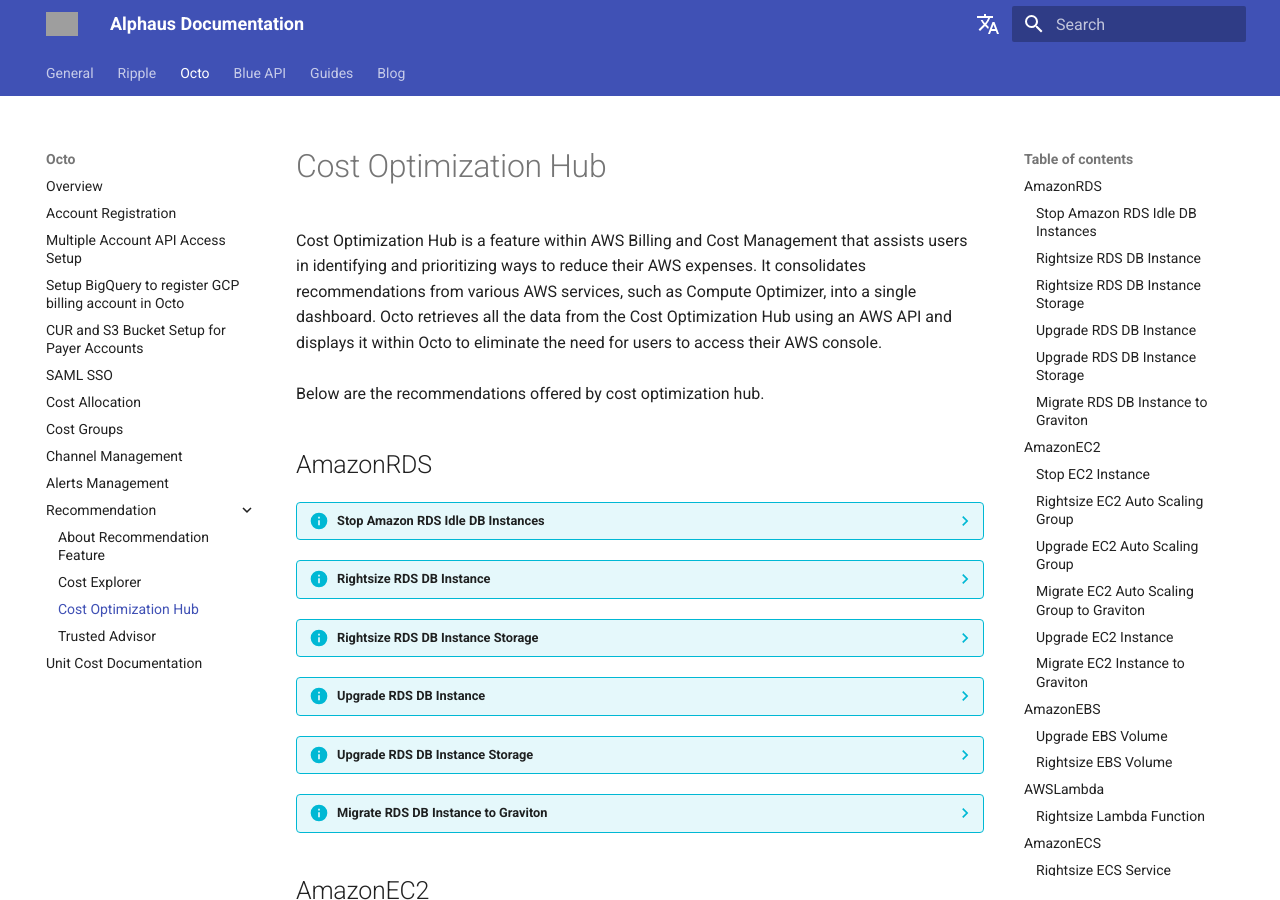
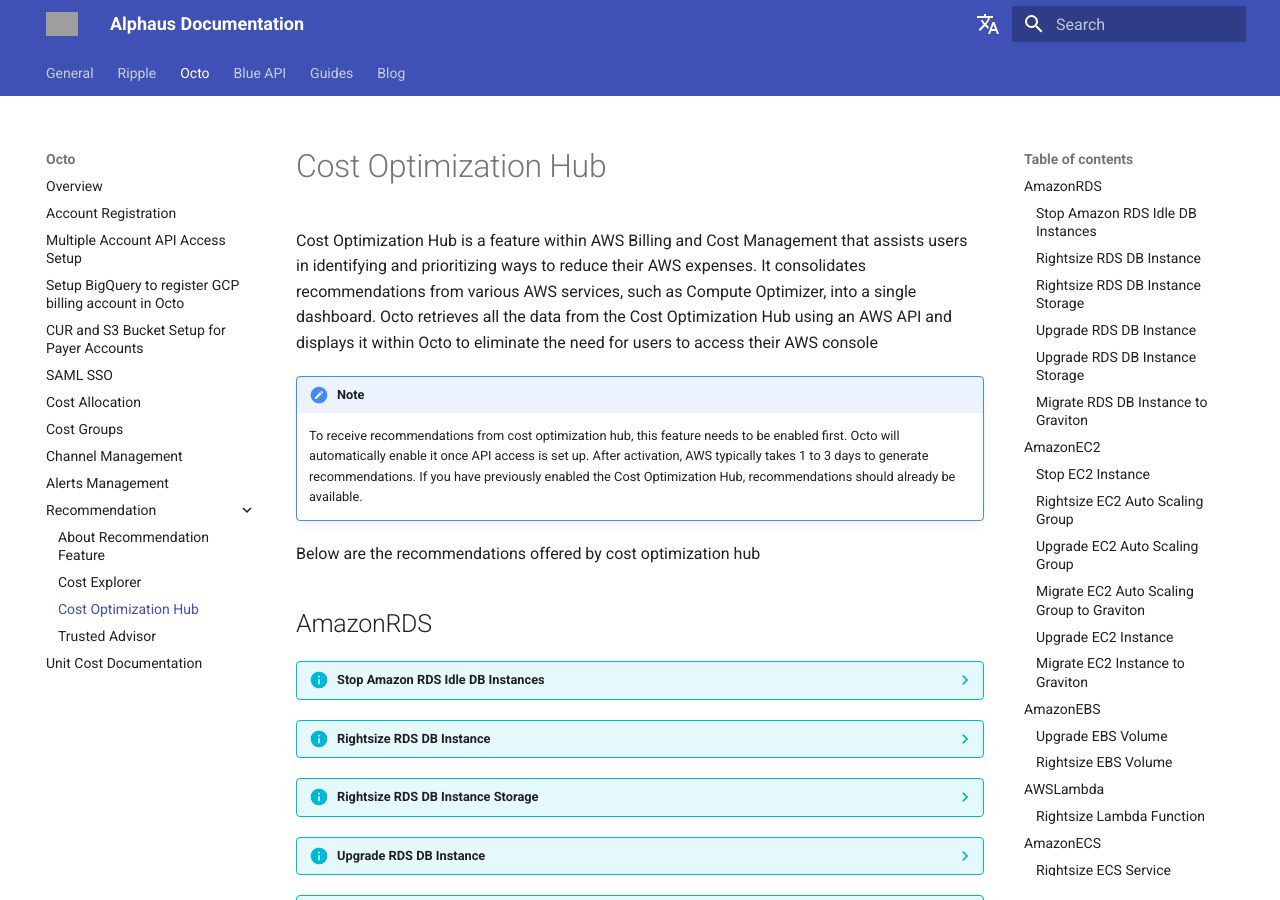
Before and after one commit to alphauslabs/tmpdocs, an MkDocs documentation site: the page built from docs/octo/recommendations/costoptimizationhub.md, in a window 1280 px wide and 900 px high. Built offline with MkDocs 1.6.1 and Material for MkDocs 9.7.7, drawn with Linux system fonts in a browser that asks for light colours; comment, search, counter and statistics services are not loaded; grey boxes are pictures that could not be loaded.

Commit message:
cost optimization hub note

```diff
--- a/docs/octo/recommendations/costoptimizationhub.md
+++ b/docs/octo/recommendations/costoptimizationhub.md
@@ -1,9 +1,13 @@
 # Cost Optimization Hub
 
 <p>
-Cost Optimization Hub is a feature within AWS Billing and Cost Management that assists users in identifying and prioritizing ways to reduce their AWS expenses. It consolidates recommendations from various AWS services, such as Compute Optimizer, into a single dashboard. Octo retrieves all the data from the Cost Optimization Hub using an AWS API and displays it within Octo to eliminate the need for users to access their AWS console.<br><br>
-Below are the recommendations offered by cost optimization hub.
-</p>
+Cost Optimization Hub is a feature within AWS Billing and Cost Management that assists users in identifying and prioritizing ways to reduce their AWS expenses. It consolidates recommendations from various AWS services, such as Compute Optimizer, into a single dashboard. Octo retrieves all the data from the Cost Optimization Hub using an AWS API and displays it within Octo to eliminate the need for users to access their AWS console </p>
+
+!!! note
+    To receive recommendations from cost optimization hub, this feature needs to be enabled first. Octo will automatically enable it once API access is set up. After activation, AWS typically takes 1 to 3 days to generate recommendations. If you have previously enabled the Cost Optimization Hub, recommendations should already be available.
+
+Below are the recommendations offered by cost optimization hub
+
 ## AmazonRDS
 ??? info "Stop Amazon RDS Idle DB Instances"
     ### Stop Amazon RDS Idle DB Instances
```
